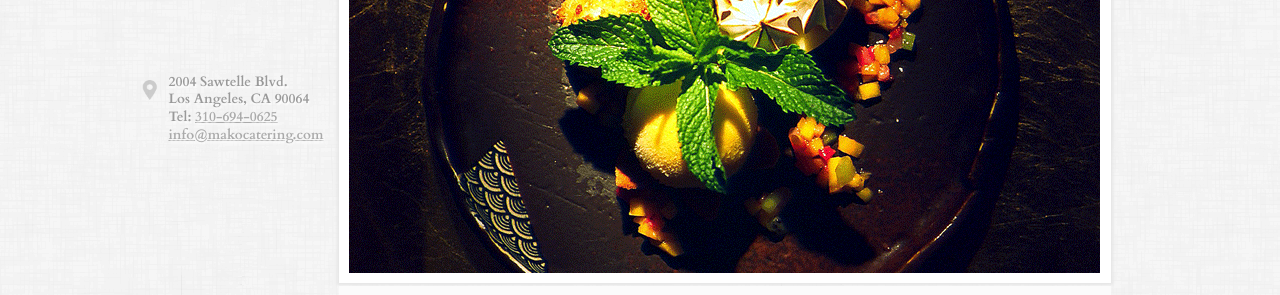
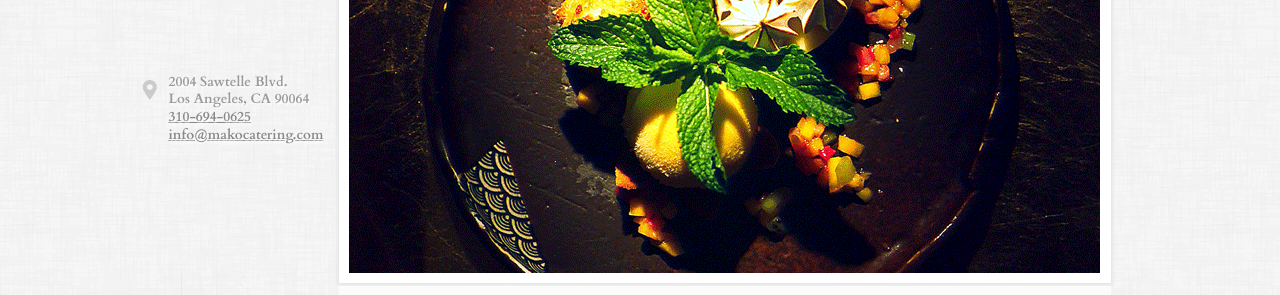
Before and after one commit to makorestaurant/makorestaurant.com, a Jekyll site: the page built from index.html, in a window 1280 px wide. Shown: the part 318-613 px from the top of the page. Built offline with Jekyll 4.4.1, drawn with Linux system fonts in a browser that asks for light colours; nearby versions of some CDN libraries.

Commit message:
Changes color of the links in the address/phone number

```diff
--- a/_includes/aside.html
+++ b/_includes/aside.html
@@ -26,7 +26,7 @@
     </li>
     <li>
       <span class="contact-info">
-    Tel: <a href="&#116;&#101;&#108;&#58;&#51;&#49;&#48;&#54;&#57;&#52;&#48;&#54;&#50;&#53;"><span itemprop="telephone">310-694-0625</span></a>
+        <a href="&#116;&#101;&#108;&#58;&#51;&#49;&#48;&#54;&#57;&#52;&#48;&#54;&#50;&#53;"><span itemprop="telephone">310-694-0625</span></a>
       </span>
     </li>
     <li>
--- a/stylesheets/document.css
+++ b/stylesheets/document.css
@@ -183,20 +183,13 @@
   opacity: .4;
 }
 
-.location h1 {
-  color: #AAA;
-  display: inline-block;
-  float: left;
-  font-weight: 700;
-}
-
 .location ul li {
   display: inline-block;
   line-height: 1.3em;
 }
 
 .location ul li a {
-  color: #AAA;
+  color: #888;
   text-decoration: underline;
 }
 
```
